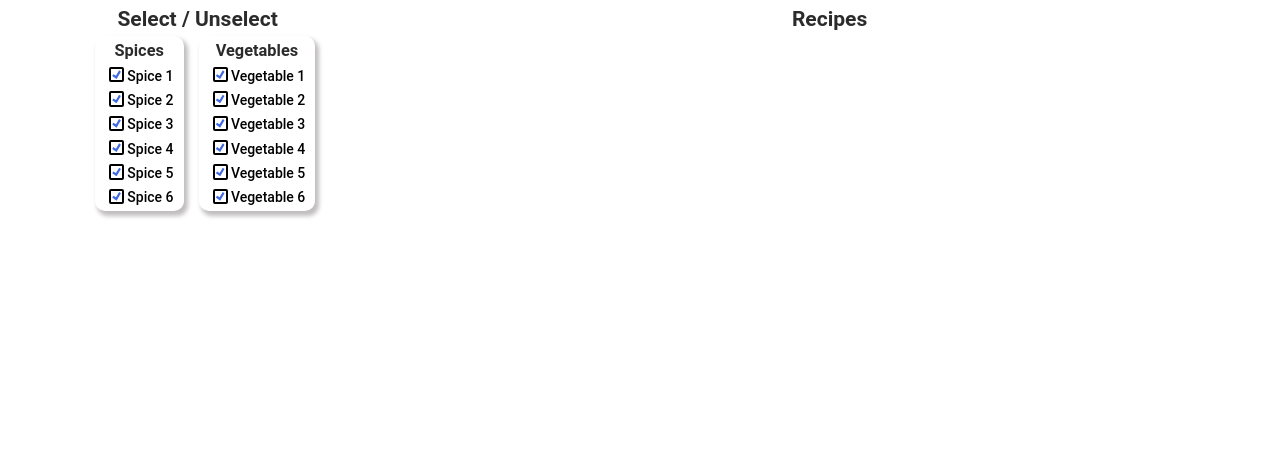
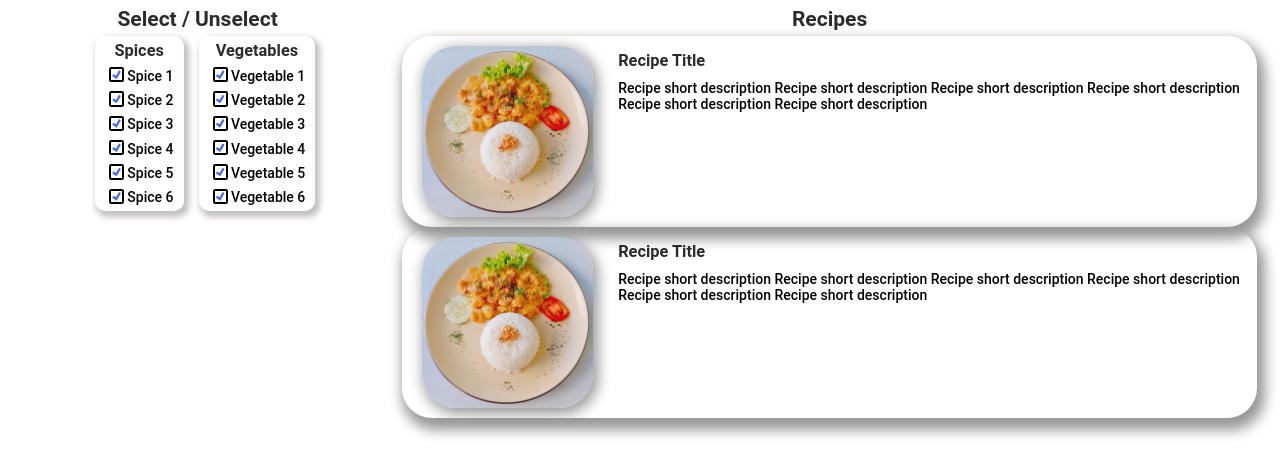
Before and after one commit to akashmagnadia/helpmecook, a plain HTML site: page index.html in a window 1280 px wide. Shown: the part 49-524 px from the top of the page. Drawn offline with Linux system fonts and the light colour scheme.

Commit message:
Layout of the recipe is created

```diff
--- a/css/styles.css
+++ b/css/styles.css
@@ -1,10 +1,14 @@
-@media only screen and (max-width: 620px) {
+@media only screen and (max-width: 700px) {
     /* For mobile phones: */
-    #recipe_ingredient .d-row {
+    #recipe_ingredient {
         flex-direction: column;
     }
 
     #spices_checkBoxes, #vegetables_checkBoxes {
+        margin-top: 15px;
+    }
+
+    #recipe_list {
         margin-top: 15px;
     }
 }
@@ -27,11 +31,17 @@ h1, h2, h3 {
 
 .d-row {
     flex-direction: row;
-    flex-wrap: wrap;
 }
 
 .d-col {
     flex-direction: column;
+}
+
+.d-nowrap {
+    flex-wrap: nowrap;
+}
+
+.d-wrap {
     flex-wrap: wrap;
 }
 
@@ -39,22 +49,20 @@ h1, h2, h3 {
     justify-content: center;
 }
 
-.floatLeft {
+.float {
     float: left;
-    margin-right: 30px;
+    margin-left: 15px;
+    margin-right: 15px;
+    border-radius: 30px;
     box-shadow: 4px 8px 13px 4px #979797;
 }
 
-.floatRight {
-    float: right;
-    margin-left: 30px;
-    box-shadow: -4px 8px 13px 4px #979797;
-}
-
 .floatingImg {
-    max-width: 30%;
-    margin-bottom: 20px;
-    border-radius: 10px;
+    max-width: 20%;
+    margin: 10px 20px;
+    border-radius: 20%;
+    box-shadow: 3px 4px 14px 2px #979797;
+    object-fit: cover;
 }
 
 .linkBtn {
@@ -134,5 +142,6 @@ input[type="checkbox"]:checked::before {
     padding-left: 10px;
     padding-right: 10px;
     border-radius: 10px;
-    box-shadow: 3px 4px 4px 1px #c1bebe;
+    box-shadow: 3px 4px 6px 2px #c1bebe;
+    align-self: center;
 }
--- a/index.html
+++ b/index.html
@@ -11,21 +11,21 @@
 
 <body>
 
-<div class="container d-col title">
+<div class="container d-col d-wrap title">
 
     <h1> Help me Cook </h1>
 
-    <div id="recipe_ingredient" class="container d-row">
+    <div id="recipe_ingredient" class="container d-row d-wrap">
 
-        <div class="container d-col" id="ingredients">
+        <div class="container d-col d-wrap" id="ingredients">
             <h2> Select / Unselect </h2>
 
-            <div class="container d-row d-center">
-                <div class="container d-col" id="spices_checkBoxes">
+            <div class="container d-row d-wrap d-center">
+                <div class="container d-col d-wrap" id="spices_checkBoxes">
                     <h3> Spices </h3>
                 </div>
 
-                <div class="container d-col" id="vegetables_checkBoxes">
+                <div class="container d-col d-wrap" id="vegetables_checkBoxes">
                     <h3> Vegetables </h3>
                 </div>
 
@@ -33,8 +33,37 @@
 
         </div>
 
-        <div class="container d-col" id="recipe_list">
+        <div class="container d-col d-wrap" id="recipe_list">
             <h2> Recipes </h2>
+
+            <div class="container d-col d-wrap float">
+
+                <div class="container d-row d-nowrap">
+                    <img class="floatingImg" src="information/recipe/test_recipe/test_recipe_img.jpg" alt="..."/>
+
+                    <div class="container d-col d-wrap">
+                        <h3 style="align-self: unset; margin-top: 15px;"> Recipe Title </h3>
+                        <p style="margin: 5px;">
+                            Recipe short description Recipe short description Recipe short description Recipe short description Recipe short description Recipe short description
+                        </p>
+                    </div>
+                </div>
+            </div>
+
+            <div class="container d-col d-wrap float">
+
+                <div class="container d-row d-nowrap">
+                    <img class="floatingImg" src="information/recipe/test_recipe/test_recipe_img.jpg" alt="..."/>
+
+                    <div class="container d-col d-wrap">
+                        <h3 style="align-self: unset; margin-top: 15px;"> Recipe Title </h3>
+                        <p style="margin: 5px;">
+                            Recipe short description Recipe short description Recipe short description Recipe short description Recipe short description Recipe short description
+                        </p>
+                    </div>
+                </div>
+            </div>
+
         </div>
 
     </div>
```
Also changed, not shown: information/recipe/test_recipe/test_recipe_img.jpg (added), information/recipe/test_recipe/title_desc.txt (added).
